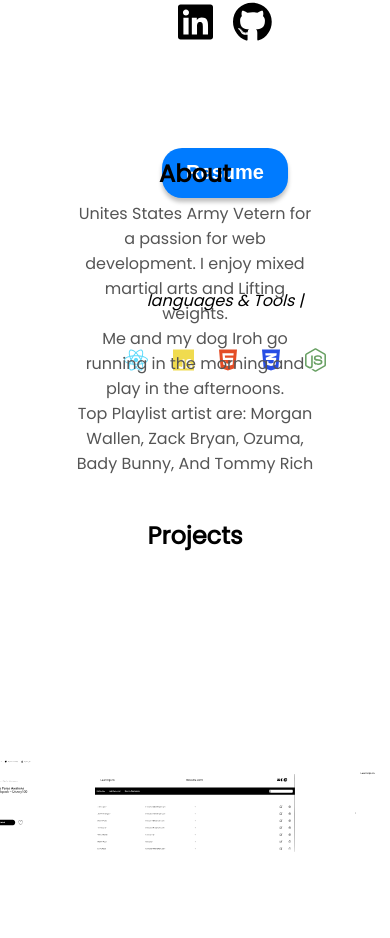
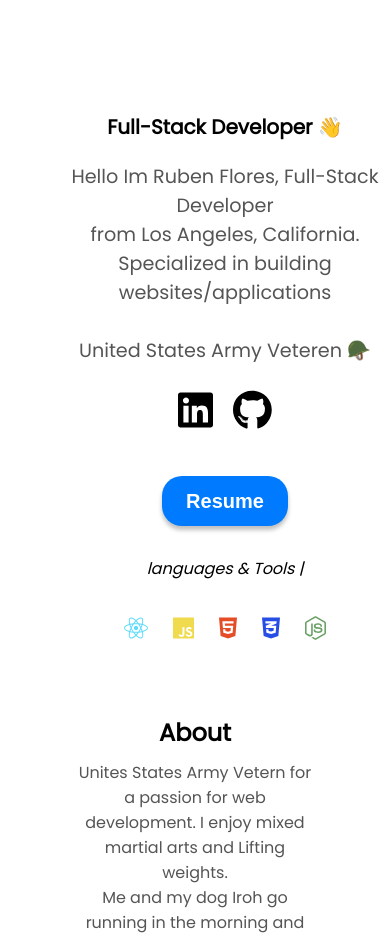
Before and after one commit to ObiFlo1/Portfolio, a React (Create React App) app: page / in a window 390 px wide. Shown: the part 763-1701 px from the top of the page. Built offline with nearby package versions, Linux system fonts and the light colour scheme.

Commit message:
removed height:vh from .container

```diff
--- a/public/index.html
+++ b/public/index.html
@@ -3,7 +3,7 @@
   <head>
     <meta charset="utf-8" />
     <link rel="icon" href="%PUBLIC_URL%/favicon.ico" />
-    <meta name="viewport" content="width=device-width, initial-scale=1" />
+    <meta name="viewport" content="width=device-width, initial-scale=1.0" />
     <meta name="theme-color" content="#000000" />
     <meta
       name="description"
--- a/src/components /LandingPage/LandingPage.css
+++ b/src/components /LandingPage/LandingPage.css
@@ -5,7 +5,6 @@
   align-content: space-between;
   gap: 100px;
   width: 100vw;
-  height: 100vh;
 }
 
 .hero-shot {
@@ -141,6 +140,7 @@
     gap: 15px;
   }
   .resume-btn {
-    margin: 5rem;
+    margin-top: 20px;
+    margin-bottom: 20px;
   }
 }
```
